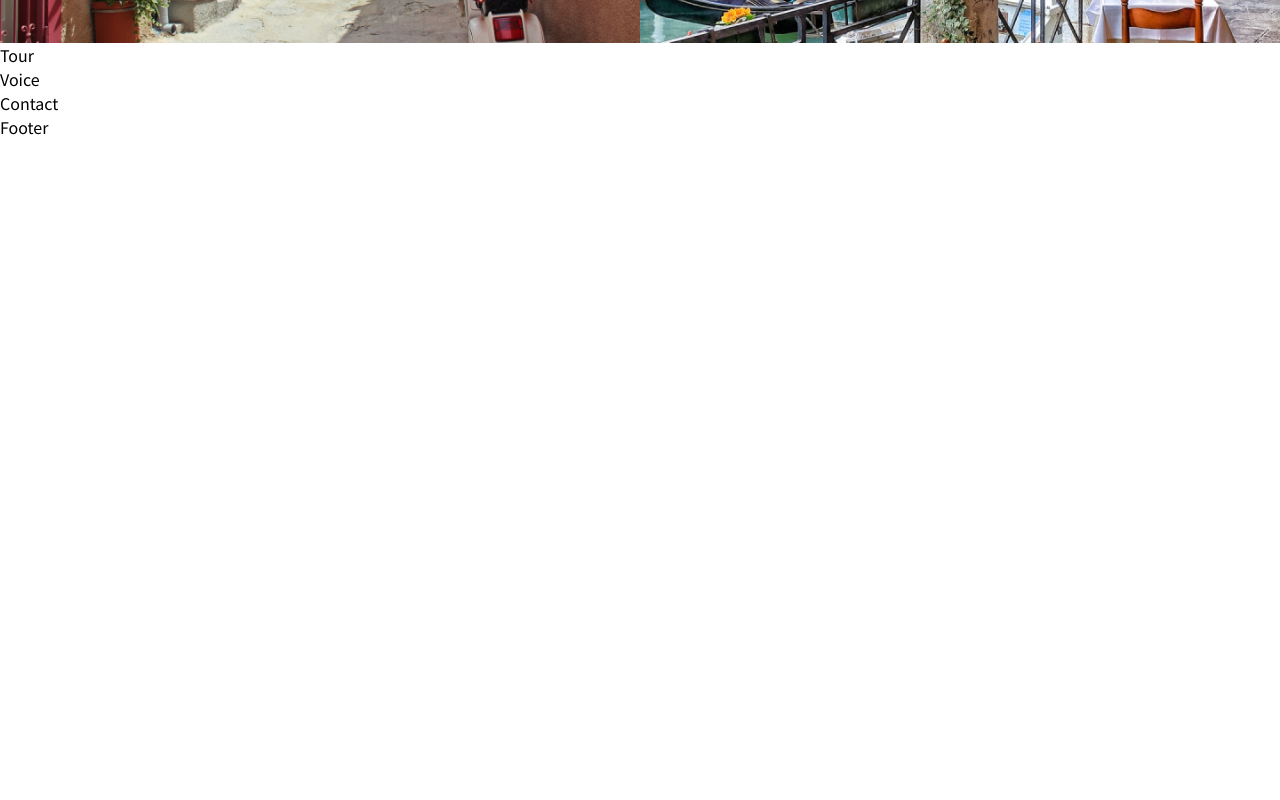
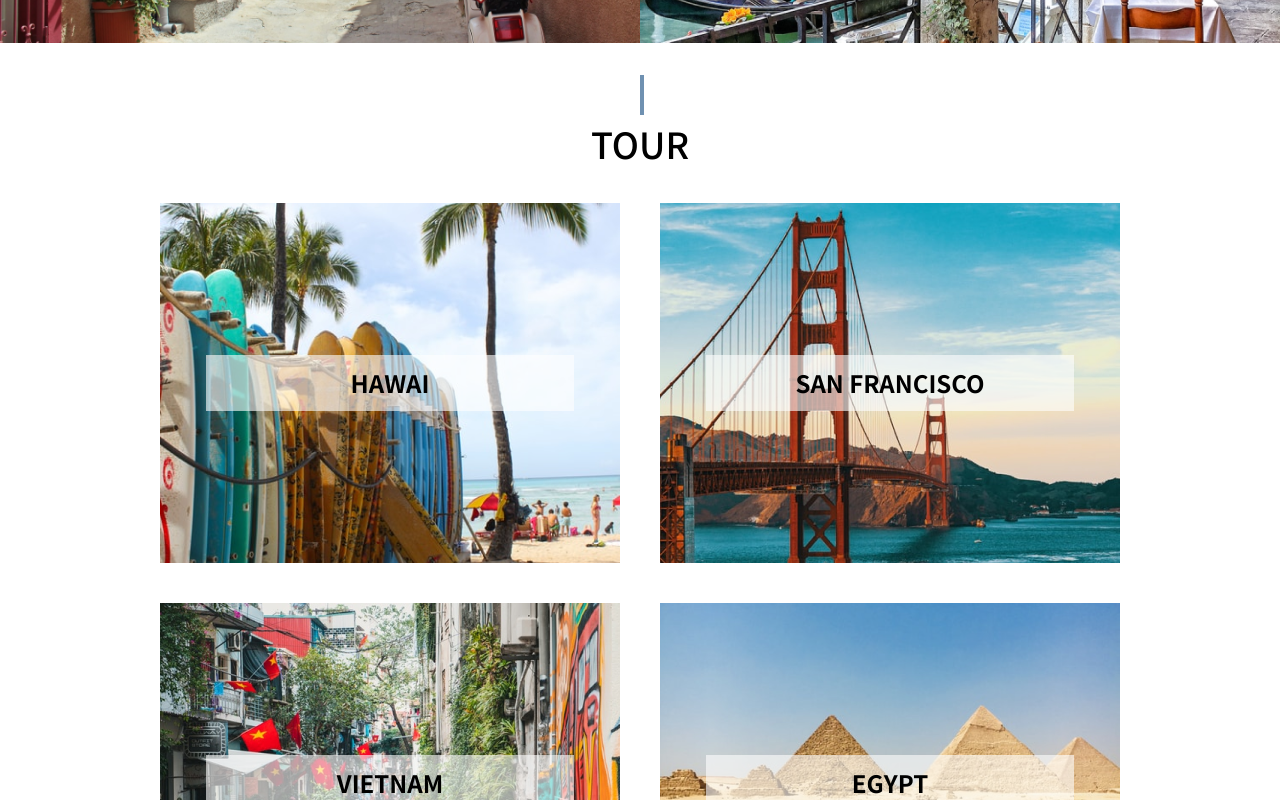
Before and after one commit to kandalog/summer-tailwindcss, a Next.js app: page / in a window 1280 px wide. Shown: the part 2720-3520 px from the top of the page. Before the commit the page ends 2859 px from the top, so only its background shows below. Built offline with nearby package versions, Linux system fonts and the light colour scheme.

Commit message:
complete tour

```diff
--- a/src/app/page.tsx
+++ b/src/app/page.tsx
@@ -3,7 +3,6 @@ import Features from "@/components/Features";
 import Hero from "@/components/Hero";
 import LandScape from "@/components/LandScape";
 import Tour from "@/components/Tour";
-import Voice from "@/components/Voice";
 
 export default function Home() {
   return (
@@ -12,7 +11,6 @@ export default function Home() {
       <Features />
       <LandScape />
       <Tour />
-      <Voice />
       <Contact />
     </>
   );
--- a/src/components/Tour.tsx
+++ b/src/components/Tour.tsx
@@ -1,7 +1,55 @@
+import Image from "next/image";
 import React from "react";
 
+const tourContents = {
+  title: "TOUR",
+  img: [
+    {
+      img: "/assets/tour1.png",
+      label: "HAWAI",
+    },
+    {
+      img: "/assets/tour2.png",
+      label: "SAN FRANCISCO",
+    },
+    {
+      img: "/assets/tour3.png",
+      label: "VIETNAM",
+    },
+    {
+      img: "/assets/tour4.png",
+      label: "EGYPT",
+    },
+  ],
+};
+
 function Tour() {
-  return <div>Tour</div>;
+  return (
+    <section id="tour">
+      <div className="container px-4 mx-auto">
+        <div className="max-w-[960px] py-20 mx-auto">
+          <h2 className="font-medium text-4xl text-center relative before:content-[' '] before:w-1 before:h-10 before:bg-[#6F91B1] before:absolute before:left-6/12 before:-top-12 ">
+            {tourContents.title}
+          </h2>
+          {/* CONTENTS */}
+          <div className="grid grid-cols-2 mt-10 gap-10">
+            {tourContents.img.map((item, index) => (
+              <div key={index} className="relative">
+                <Image src={item.img} width={460} height={360} alt="img" />
+                <div className="w-[80%] text-center py-3 bg-white/60 absolute top-[50%] left-[50%] transform -translate-x-1/2 -translate-y-1/2">
+                  <p className="font-bold text-2xl">{item.label}</p>
+                </div>
+              </div>
+            ))}
+          </div>
+
+          <button className="cursor-pointer btnPink ml-auto block !py-3 !px-8 mt-10 mx-auto">
+            他のツアーを見る
+          </button>
+        </div>
+      </div>
+    </section>
+  );
 }
 
 export default Tour;
--- a/src/components/Voice.tsx
+++ /dev/null
@@ -1,7 +0,0 @@
-import React from "react";
-
-function Voice() {
-  return <div>Voice</div>;
-}
-
-export default Voice;
```
